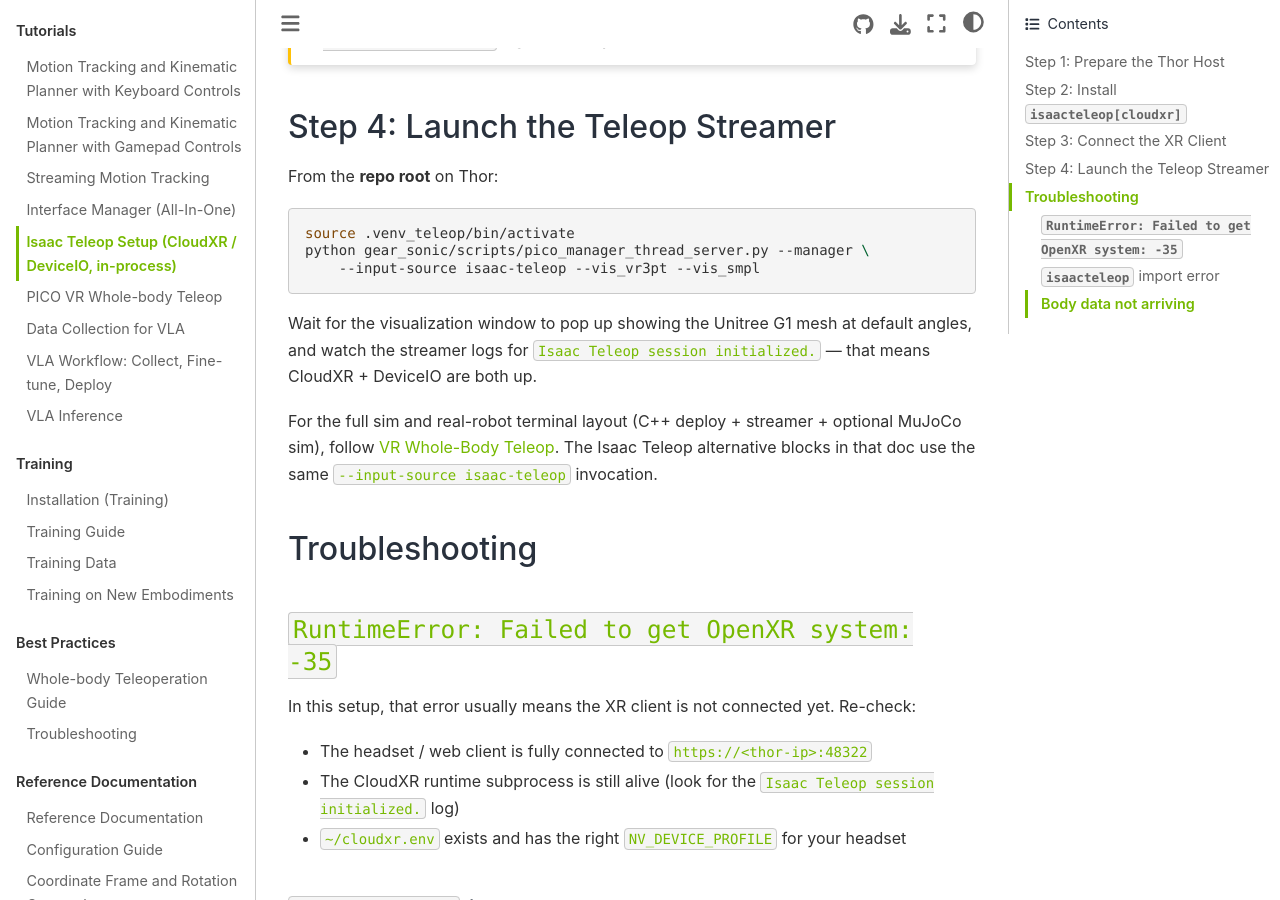
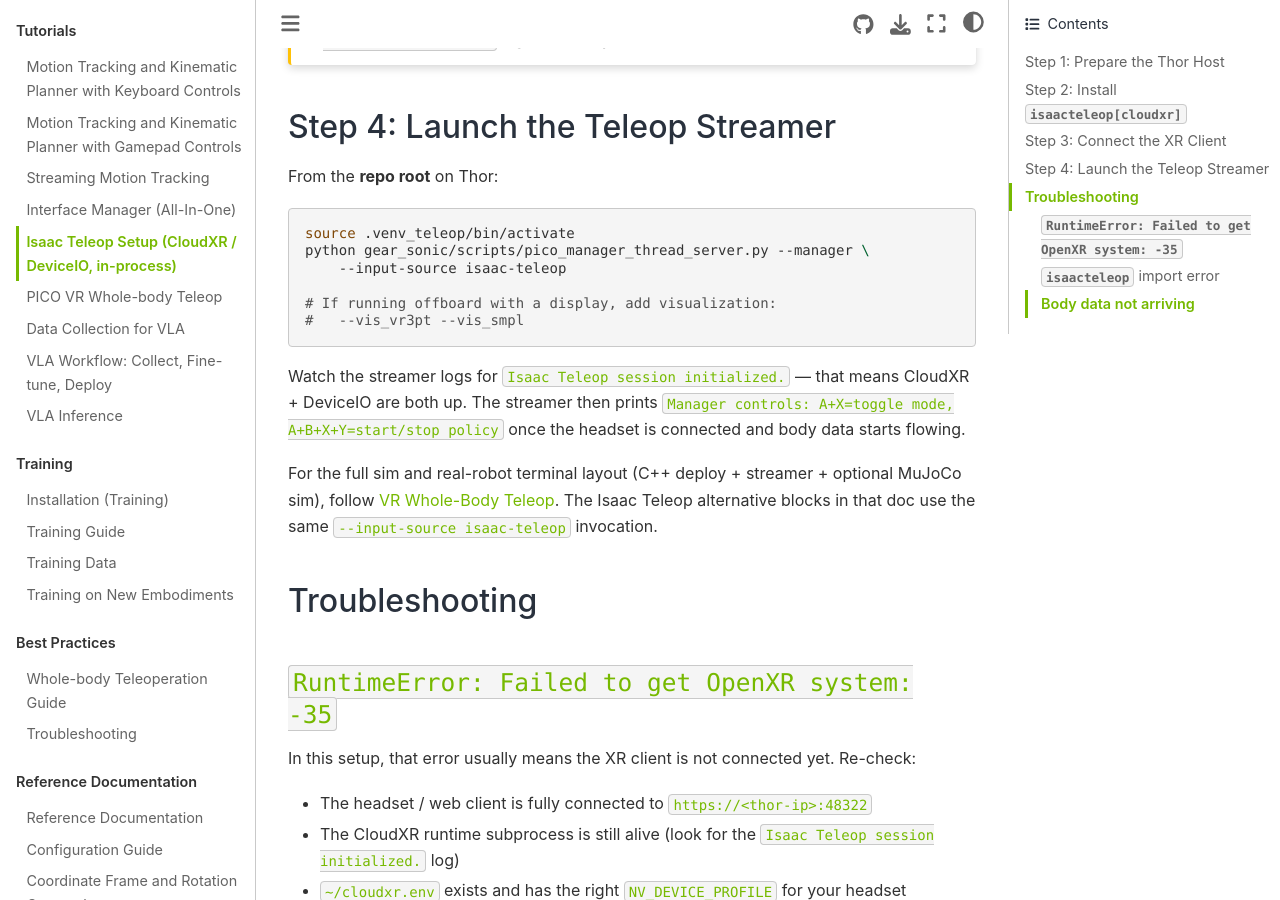
Before and after one commit to ff-eai/FFEAI-WBC, a Sphinx documentation site: the page built from docs/source/tutorials/isaac_teleop_publisher_setup.md, in a window 1280 px wide and 900 px high, scrolled down 2290 px. Built offline with Sphinx 7.4.7 and the Sphinx Book theme 1.1.4, drawn with Linux system fonts in a browser that asks for light colours.

Commit message:
Default isaac-teleop streamer to headless (Thor has no display)
- isaac_teleop_publisher_setup.md + vr_wholebody_teleop.md: demote --vis_vr3pt / --vis_smpl to commented offboard-with-display hint

````diff
--- a/docs/source/tutorials/isaac_teleop_publisher_setup.md
+++ b/docs/source/tutorials/isaac_teleop_publisher_setup.md
@@ -88,10 +88,13 @@
 ```bash
 source .venv_teleop/bin/activate
 python gear_sonic/scripts/pico_manager_thread_server.py --manager \
-    --input-source isaac-teleop --vis_vr3pt --vis_smpl
+    --input-source isaac-teleop
+
+# If running offboard with a display, add visualization:
+#   --vis_vr3pt --vis_smpl
 ```
 
-Wait for the visualization window to pop up showing the Unitree G1 mesh at default angles, and watch the streamer logs for `Isaac Teleop session initialized.` — that means CloudXR + DeviceIO are both up.
+Watch the streamer logs for `Isaac Teleop session initialized.` — that means CloudXR + DeviceIO are both up. The streamer then prints `Manager controls: A+X=toggle mode, A+B+X+Y=start/stop policy` once the headset is connected and body data starts flowing.
 
 For the full sim and real-robot terminal layout (C++ deploy + streamer + optional MuJoCo sim), follow [VR Whole-Body Teleop](vr_wholebody_teleop.md). The Isaac Teleop alternative blocks in that doc use the same `--input-source isaac-teleop` invocation.
 
````
Also changed, not shown: docs/source/tutorials/vr_wholebody_teleop.md (+4 -1 lines).
